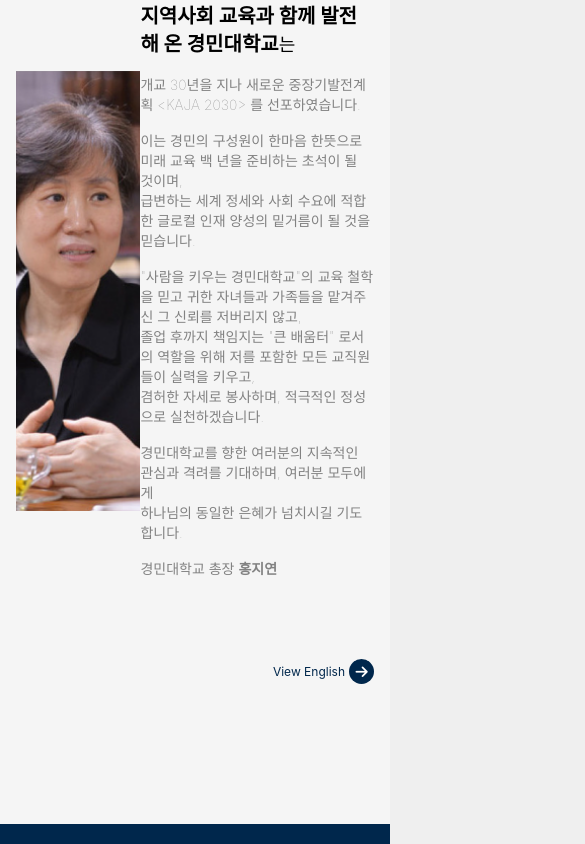
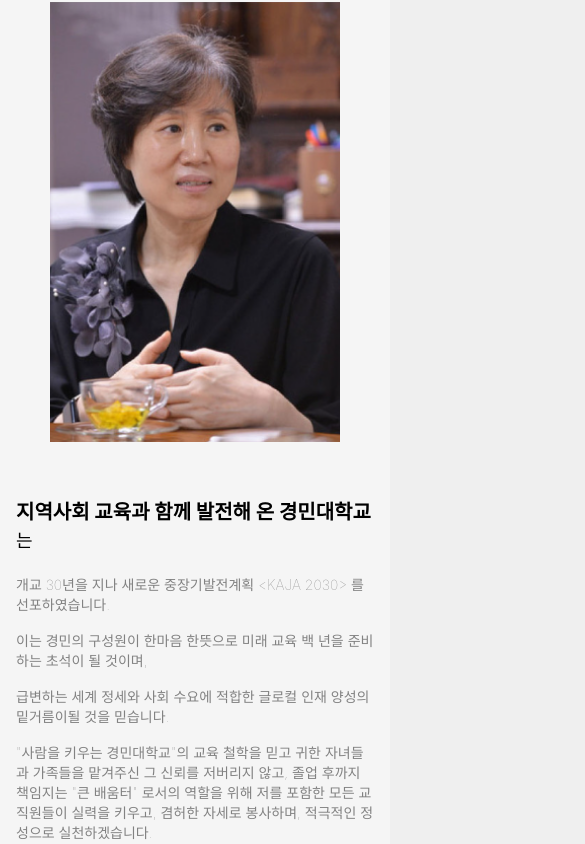
Before and after one commit to TruongThanhTungDev/kyungmin-webapp, a Vue app: page / in a window 390 px wide. Shown: the part 4420-5264 px from the top of the page, 585 px wide, since content can reach past the window. Built offline with nearby package versions, Linux system fonts and the light colour scheme.

Commit message:
fix: responsive home page

```diff
--- a/src/components/GalleryAlbum.vue
+++ b/src/components/GalleryAlbum.vue
@@ -1,8 +1,39 @@
 <template>
-  <div class="gallery-container text-white">
-    <div class="grid grid-cols-4 grid-rows-4 gap-1">
-      <div v-for="item in 13" :key="item" :class="item === 8 || item === 9 ? 'row-span-2 w-[210px]' : item === 13 ? 'col-span-2 w-[423px] h-[158px]' : 'w-[210px]'" class="rounded-lg">
-        <img src="@/assets/image/gallery/gallery.jpg" class="w-full h-full object-cover rounded-lg">
+  <div class="text-white">
+    <div class="block md:hidden">
+      <div class="grid grid-cols-3 md:grid-cols-4 grid-rows-4 gap-1">
+        <div
+          v-for="item in 12"
+          :key="item"
+          :class="{
+            'row-span-2 md:row-span-1 !h-full': [7, 9].includes(item),
+            'col-span-2 ': item === 12,
+          }"
+          class="rounded-lg h-[80px] md:h-[150px]"
+        >
+          <img
+            src="@/assets/image/gallery/gallery.jpg"
+            class="w-full h-full object-cover rounded-lg"
+          />
+        </div>
+      </div>
+    </div>
+    <div class="w-full hidden md:block">
+      <div class="grid grid-cols-3 md:grid-cols-4 grid-rows-4 gap-1">
+        <div
+          v-for="item in 13"
+          :key="item"
+          :class="{
+            'md:row-span-2 !h-full': [8, 9].includes(item),
+            'col-span-2 ': item === 13,
+          }"
+          class="rounded-lg h-[80px] md:h-[150px]"
+        >
+          <img
+            src="@/assets/image/gallery/gallery.jpg"
+            class="w-full h-full object-cover rounded-lg"
+          />
+        </div>
       </div>
     </div>
   </div>
@@ -10,13 +41,8 @@
 
 <script>
 export default {
-  name: 'GalleryAlbum'
-}
+  name: "GalleryAlbum",
+};
 </script>
 
-<style>
-.gallery-container {
-  height: 587px;
-  max-height: 587px;
-}
-</style>
+<style></style>
--- a/src/components/page/UserPage/CampusGallery.vue
+++ b/src/components/page/UserPage/CampusGallery.vue
@@ -5,11 +5,22 @@
         <strong>Campus Gallery</strong>
       </p>
     </div>
-    <div class="h-[807px] relative">
+    <div class="h-[807px]">
       <div class="background-campus-gallery">
-        <div class="flex h-full w-4/5 my-0 mx-auto justify-between items-center">
-          <img src="@/assets/image/campus.png" width="407" alt="">
-          <gallery-album/>
+        <div class="mx-auto w-full xl:max-w-[1200px] pt-[110px]">
+          <div class="grid grid-cols-1 md:grid-cols-12">
+            <div class="col-span-1 md:col-span-4">
+              <img
+                src="@/assets/image/campus.png"
+                width="407"
+                alt=""
+                class="hidden lg:block"
+              />
+            </div>
+            <div class="col-span-1 px-4 md:col-span-8 md:pl-[120px]">
+              <gallery-album />
+            </div>
+          </div>
         </div>
       </div>
     </div>
@@ -17,7 +28,7 @@
 </template>
 
 <script>
-import GalleryAlbum from '@/components/GalleryAlbum.vue';
+import GalleryAlbum from "@/components/GalleryAlbum.vue";
 export default {
   components: { GalleryAlbum },
   name: "CampusGallery",
@@ -30,8 +41,6 @@
   background-position: 50% 50%;
   background-size: cover;
   background-repeat: no-repeat;
-  position: absolute;
-  content: '';
   height: 100%;
   width: 100%;
 }
--- a/src/components/page/UserPage/FacultyList.vue
+++ b/src/components/page/UserPage/FacultyList.vue
@@ -1,15 +1,30 @@
 <template>
-  <div class="py-20 w-full">
-    <div class="py-4 w-full relative">
-      <div class="flex justify-evenly mx-auto w-1/2">
-        <div v-for="item in listFaculty" :key="item.name" class="flex flex-col gap-6">
-          <div class="font-bold text-primary text-xl mb-4">{{item.name}}</div>
-          <div v-for="depart in item.department" :key="depart.name">
-            <a href="" class="font-bold">{{depart.name}}</a>
+  <div class="py-[80px] w-full relative">
+    <div
+      class="h-[2px] w-full absolute bg-primary top-[18%] lg:top-[120px]"
+    ></div>
+    <div class="h-[2px] w-full absolute bg-primary top-[60%] lg:hidden"></div>
+    <div class="mx-auto w-full xl:max-w-[1200px] px-4">
+      <div class="grid grid-cols-3 gap-6 lg:grid-cols-5">
+        <div
+          v-for="item in listFaculty"
+          :key="item.name"
+          class="flex flex-col gap-6"
+        >
+          <div class="font-bold text-primary text-xl mb-2">
+            {{ item.name }}
+          </div>
+          <div
+            v-for="(depart, index) in item.department"
+            :key="depart.name"
+            class="text-[14px]"
+          >
+            <router-link :to="`/department/${index + 1}`" class="cursor-pointer"
+              >{{ depart.name }}
+            </router-link>
           </div>
         </div>
       </div>
-      <div class="h-[2px] w-full absolute bg-primary top-14"></div>
     </div>
   </div>
 </template>
@@ -143,5 +158,4 @@
 };
 </script>
 
-<style>
-</style>
+<style></style>
--- a/src/components/page/UserPage/InterviewPersonCard.vue
+++ b/src/components/page/UserPage/InterviewPersonCard.vue
@@ -1,54 +1,84 @@
 <template>
   <div class="py-10">
-    <div class="flex justify-around items-center mb-20">
-      <div class="w-[330px] h-[440px]">
-        <img src="@/assets/image/interview.png" class="w-full h-full object-cover" alt="">
+    <div class="grid grid-cols-1 md:grid-cols-8 gap-4 mb-20">
+      <div
+        class="col-span-1 md:col-span-3 h-[440px] flex justify-center items-center mb-[40px]"
+      >
+        <img
+          src="@/assets/image/interview.png"
+          class="w-[290px] h-full object-cover"
+          alt=""
+        />
       </div>
-      <div class="flex flex-col gap-4 text-sm font-thin text-[#828282]">
-        <div class="text-xl font-bold text-black">
-          지역사회 교육과 함께 발전해 온 경민대학교<span class="text-lg font-normal">는</span>
-        </div>
-        <div>
-          개교 30년을 지나 새로운 중장기발전계획 {{'<KAJA 2030>'}} 를 선포하였습니다.
-        </div>
-        <div>
+      <div class="col-span-1 md:col-span-5 text-sm font-thin text-[#828282]">
+        <div class="w-full h-full flex justify-center items-center">
           <div>
-            이는 경민의 구성원이 한마음 한뜻으로 미래 교육 백 년을 준비하는 초석이 될 것이며,
+            <p class="text-xl font-bold text-black">
+              {{ getContent().title
+              }}<span class="text-lg font-normal">{{
+                getContent().subTitle
+              }}</span>
+            </p>
+            <p
+              class="!mb-4"
+              v-for="(item, index) in getContent().description"
+              :key="index"
+            >
+              {{ item }}
+            </p>
           </div>
-          <div>
-            급변하는 세계 정세와 사회 수요에 적합한 글로컬 인재 양성의 밑거름이 될 것을 믿습니다.
-          </div>
-        </div>
-        <div>
-          "사람을 키우는 경민대학교"의 교육 철학을 믿고 귀한 자녀들과 가족들을 맡겨주신 그 신뢰를 저버리지 않고,<br>
-          졸업 후까지 책임지는 "큰 배움터" 로서의 역할을 위해 저를 포함한 모든 교직원들이 실력을 키우고,<br>
-          겸허한 자세로 봉사하며, 적극적인 정성으로 실천하겠습니다.
-        </div>
-        <div>
-          경민대학교를 향한 여러분의 지속적인 관심과 격려를 기대하며, 여러분 모두에게<br/>
-          하나님의 동일한 은혜가 넘치시길 기도합니다.
-        </div>
-        <div>
-          경민대학교 총장 <span class="font-bold">홍지연</span>
         </div>
       </div>
     </div>
-    <a href="https://www.youtube.com/channel/UCLqQRb5ba7ZKRlt0twQExmA">
-      <div class="view-english">
-        <div class="text-[12px]">
-          View English
-        </div>
-        <div class="view-english-button">
-          <i class="fa-solid fa-arrow-right"></i>
-        </div>
+    <div class="view-english" @click="handleChangeLang">
+      <div class="text-[12px]">View English</div>
+      <div class="view-english-button">
+        <i class="fa-solid fa-arrow-right"></i>
       </div>
-    </a>
+    </div>
   </div>
 </template>
 
 <script>
 export default {
   name: "InterviewPersonCard",
+  data() {
+    return {
+      hr: {
+        title: "지역사회 교육과 함께 발전해 온 경민대학교",
+        subTitle: "는",
+        description: [
+          "개교 30년을 지나 새로운 중장기발전계획 <KAJA 2030> 를 선포하였습니다.",
+          "이는 경민의 구성원이 한마음 한뜻으로 미래 교육 백 년을 준비하는 초석이 될 것이며,",
+          "급변하는 세계 정세와 사회 수요에 적합한 글로컬 인재 양성의 밑거름이될 것을 믿습니다.",
+          '"사람을 키우는 경민대학교"의 교육 철학을 믿고 귀한 자녀들과 가족들을 맡겨주신 그 신뢰를 저버리지 않고, 졸업 후까지 책임지는 "큰 배움터" 로서의 역할을 위해 저를 포함한 모든 교직원들이 실력을 키우고, 겸허한 자세로 봉사하며, 적극적인 정성으로 실천하겠습니다.',
+          "경민대학교를 향한 여러분의 지속적인 관심과 격려를 기대하며, 여러분 모두에게 하나님의 동일한 은혜가 넘치시길 기도합니다.",
+          "경민대학교 총장 홍지연",
+        ],
+      },
+      en: {
+        title: "Kyungmin University, Growing with the Community",
+        subTitle: "",
+        description: [
+          "After 30 years of its founding, Kyungmin University has announced a new long-term development plan, <KAJA 2030>.",
+          "This will serve as the foundation for all Kyungmin members to prepare for the next 100 years of education with one heart and one mind.",
+          "We believe that this will lay the groundwork for cultivating global talents who are suitable for the rapidly changing global situation and social demands.",
+          "We will not betray the trust of those who have entrusted their precious children and families to Kyungmin University, believing in our educational philosophy of 'Nurturing People.' We, including all faculty members, will strive to improve our skills, serve with humility, and actively put our efforts into fulfilling our role as a 'great learning place' that takes responsibility even after graduation.",
+          "We look forward to your continued interest and encouragement for Kyungmin University, and we pray that God's abundant grace will be upon all of you.",
+          "President of Kyungmin University, Hong Ji-yeon",
+        ],
+      },
+      lang: "hr",
+    };
+  },
+  methods: {
+    getContent() {
+      return this.lang === "en" ? this.en : this.hr;
+    },
+    handleChangeLang() {
+      this.lang = this.lang === "hr" ? "en" : "hr";
+    },
+  },
 };
 </script>
 
```
Also changed, not shown: src/layouts/LayoutHomePage/FooterHomePage.vue (+20 -10 lines).
